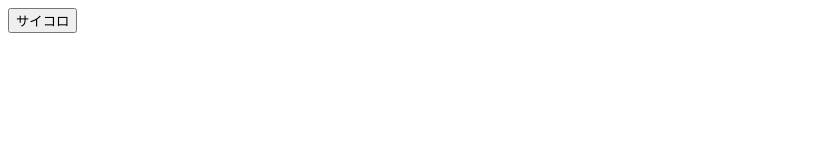
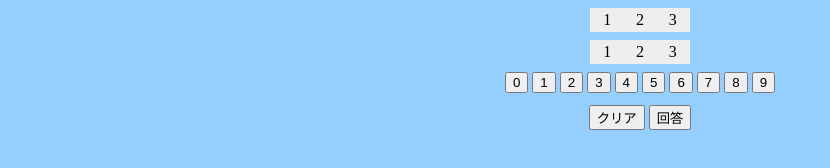
Before and after one commit to kentem-ko-kawaguchi/Numeron, a website built with Vite: page index.html in a window 1280 px wide. Shown: the whole page, without its empty margins (0-830 px from the left). Built offline with nearby package versions, Linux system fonts and the light colour scheme.

Commit message:
見た目仮作成

```diff
--- a/index.html
+++ b/index.html
@@ -1,14 +1,48 @@
 <!DOCTYPE html>
 <html lang="ja">
-<head>
-  <meta charset="UTF-8">
-  <meta name="viewport" content="width=device-width, initial-scale=1.0">
-  <title>Document</title>
-  <link rel="stylesheet" href="./src/styles/style.css">
-</head>
-<body>
-  <button id="dice" class="dice">サイコロ</button>
+  <head>
+    <meta charset="UTF-8" />
+    <meta name="viewport" content="width=device-width, initial-scale=1.0" />
+    <title>Document</title>
+    <link rel="stylesheet" href="./src/styles/style.css" />
+  </head>
+  <body>
+    <div class="ansBox">
+      <table>
+        <tr>
+          <td id="ans1">1</td>
+          <td id="ans2">2</td>
+          <td id="ans3">3</td>
+        </tr>
+      </table>
+    </div>
+    <div class="myNumberBox">
+      <table>
+        <tr>
+          <td id="myNumber1">1</td>
+          <td id="myNumber2">2</td>
+          <td id="myNumber3">3</td>
+        </tr>
+      </table>
+    </div>
 
-  <script src="./src/main.js"></script>
-</body>
+    <div id="numberBox" class="numberBtns">
+      <button id="btn0">0</button>
+      <button id="btn1">1</button>
+      <button id="btn2">2</button>
+      <button id="btn3">3</button>
+      <button id="btn4">4</button>
+      <button id="btn5">5</button>
+      <button id="btn6">6</button>
+      <button id="btn7">7</button>
+      <button id="btn8">8</button>
+      <button id="btn9">9</button>
+    </div>
+    <div class="btns">
+      <button id="clearBtn">クリア</button>
+      <button id="answerBtn">回答</button>
+    </div>
+
+    <script src="./src/main.ts"></script>
+  </body>
 </html>
--- a/src/styles/style.css
+++ b/src/styles/style.css
@@ -1 +1,20 @@
 @charset "utf-8";
+
+body {
+  margin: 0 auto;
+  text-align: center;
+  background: rgba(63, 168, 255, 0.548);
+}
+
+table {
+  background: #eee;
+  width: 100px;
+  margin: 8px auto;
+}
+tr{
+  gap: 8px;
+}
+
+.btns {
+  margin-top: 12px;
+}
```
